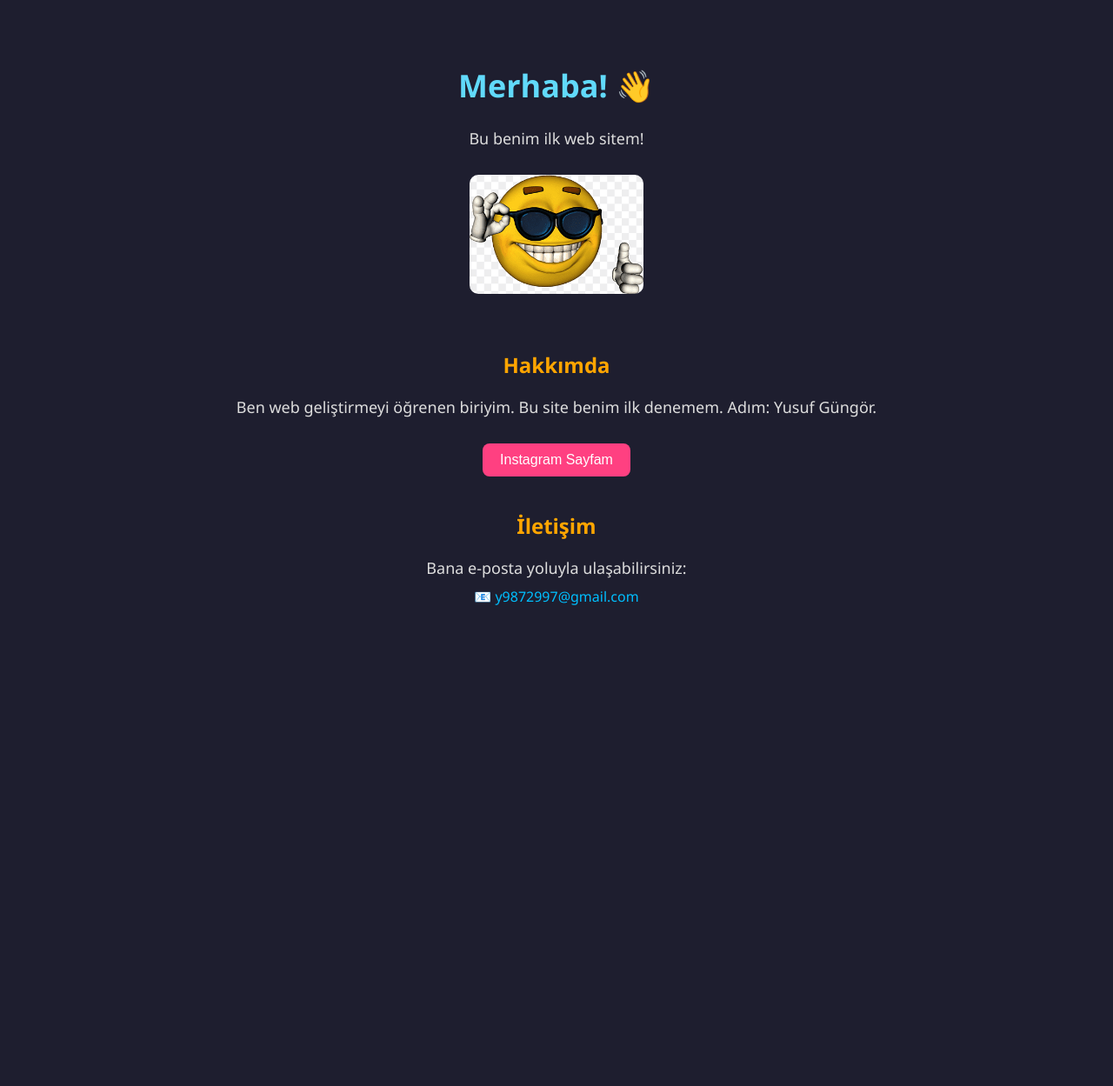
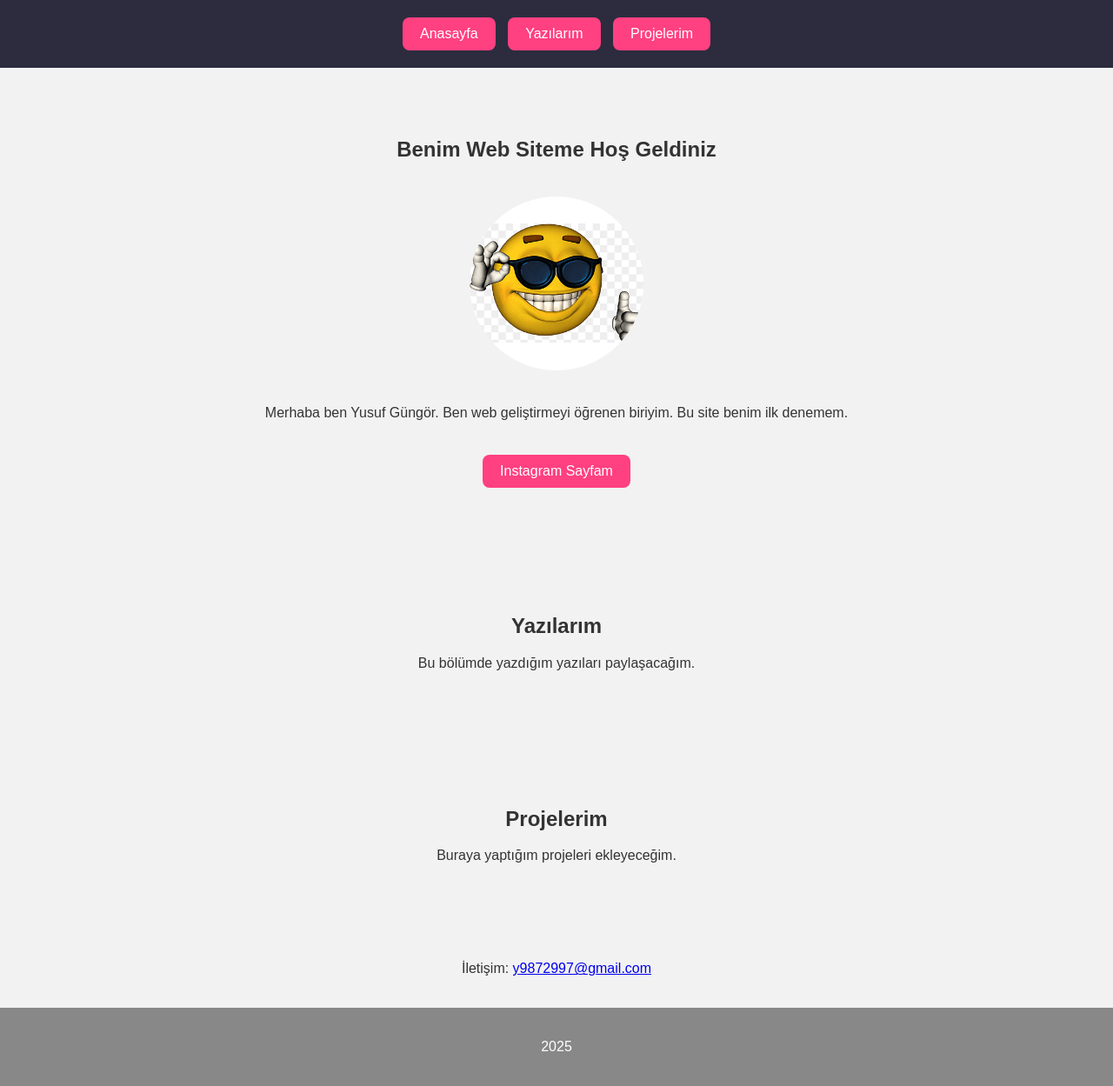
Before and after one commit to yusufgungor069/benim-web-sitem, a plain HTML site: page index.html in a window 1280 px wide. Shown: the whole page at 87% size. Before the commit the page ends 800 px from the top, so only its background shows below. Drawn offline with Linux system fonts and the light colour scheme.

Commit message:
Add files via upload

```diff
--- a/index.html
+++ b/index.html
@@ -1,24 +1,58 @@
 <!DOCTYPE html>
 <html lang="tr">
 <head>
-  <meta charset="UTF-8">
+  <meta charset="UTF-8" />
+  <meta name="viewport" content="width=device-width, initial-scale=1.0" />
   <title>Benim Web Sitem</title>
-  <link rel="stylesheet" href="style.css">
+  <link rel="stylesheet" href="style.css" />
 </head>
 <body>
-  <h1>Merhaba! 👋</h1>
-  <p>Bu benim ilk web sitem!</p>
 
-  <img src="ben.jpg" alt="Benim fotoğrafım" width="200">
+  <!-- Navbar -->
+  <nav>
+    <a href="#anasayfa"><button>Anasayfa</button></a>
+    <a href="#yazilarim"><button>Yazılarım</button></a>
+    <a href="#projelerim"><button>Projelerim</button></a>
+  </nav>
 
-  <h2>Hakkımda</h2>
-  <p>Ben web geliştirmeyi öğrenen biriyim. Bu site benim ilk denemem.
-Adım: Yusuf Güngör.</p>
-<a href="https://www.instagram.com/yusufgungor021/" target="_blank">
-  <button>Instagram Sayfam</button>
-</a>
-<h2>İletişim</h2>
-<p>Bana e-posta yoluyla ulaşabilirsiniz:</p>
-<a href="mailto:y9872997@gmail.com">📧 y9872997@gmail.com</a>
+  <!-- Anasayfa -->
+ <section id="anasayfa">
+  <h1>Benim Web Siteme Hoş Geldiniz</h1>
+
+  <!-- Profil Fotoğrafı -->
+  <img src="ben.jpg" alt="Benim Fotoğrafım" class="profil-foto">
+
+  <!-- Tanıtım Metni -->
+  <p>Merhaba ben Yusuf Güngör. Ben web geliştirmeyi öğrenen biriyim. Bu site benim ilk denemem.</p>
+
+  <!-- Instagram Butonu -->
+  <br />
+  <a href="https://www.instagram.com/yusufgungor021" target="_blank">
+    <button>Instagram Sayfam</button>
+  </a>
+</section>
+
+  <!-- Yazılarım -->
+  <section id="yazilarim">
+    <h2>Yazılarım</h2>
+    <p>Bu bölümde yazdığım yazıları paylaşacağım.</p>
+  </section>
+
+  <!-- Projelerim -->
+  <section id="projelerim">
+    <h2>Projelerim</h2>
+    <p>Buraya yaptığım projeleri ekleyeceğim.</p>
+  </section>
+
+  <!-- İletişim -->
+  <section id="iletisim" style="text-align:center; padding: 20px;">
+    <p>İletişim: <a href="mailto:y9872997@gmail.com">y9872997@gmail.com</a></p>
+  </section>
+
+  <!-- Footer -->
+  <footer>
+    <p>2025</p>
+  </footer>
+
 </body>
 </html>
--- a/style.css
+++ b/style.css
@@ -1,40 +1,23 @@
-body {
-  background-color: #1e1e2f;
-  color: #ffffff;
-  font-family: 'Segoe UI', Tahoma, Geneva, Verdana, sans-serif;
-  text-align: center;
-  margin: 0;
-  padding: 50px 20px;
+/* Genel */
+html {
+  scroll-behavior: smooth;
 }
 
-h1 {
-  color: #61dafb;
-  font-size: 36px;
+body {
+  margin: 0;
+  font-family: Arial, sans-serif;
+  background-color: #f2f2f2;
+  color: #333;
 }
 
-h2 {
-  color: #ffa500;
-  margin-top: 40px;
-}
-
-p {
-  font-size: 18px;
-  color: #dddddd;
-  margin: 10px 0;
-}
-
-img {
-  border-radius: 10px;
-  margin: 20px 0;
-}
-
-a {
-  color: #00bfff;
-  text-decoration: none;
-}
-
-a:hover {
-  text-decoration: underline;
+/* Navbar */
+nav {
+  background-color: #2c2c3e;
+  padding: 15px;
+  text-align: center;
+  position: sticky;
+  top: 0;
+  z-index: 1000;
 }
 
 button {
@@ -45,9 +28,34 @@ button {
   border-radius: 8px;
   font-size: 16px;
   cursor: pointer;
-  margin-top: 20px;
+  margin: 5px;
+  transition: background-color 0.3s ease;
 }
 
 button:hover {
   background-color: #e91e63;
 }
+
+/* Bölümler */
+section {
+  padding: 60px 20px;
+  text-align: center;
+}
+
+/* Profil Fotoğrafı */
+.profil-foto {
+  width: 200px;
+  height: 200px;
+  object-fit: contain; /* kırpmasın */
+  border-radius: 50%;
+  margin: 20px 0;
+  background-color: white;
+}
+
+/* Footer */
+footer {
+  background-color: #888888;
+  color: white;
+  text-align: center;
+  padding: 20px 0;
+}
```
